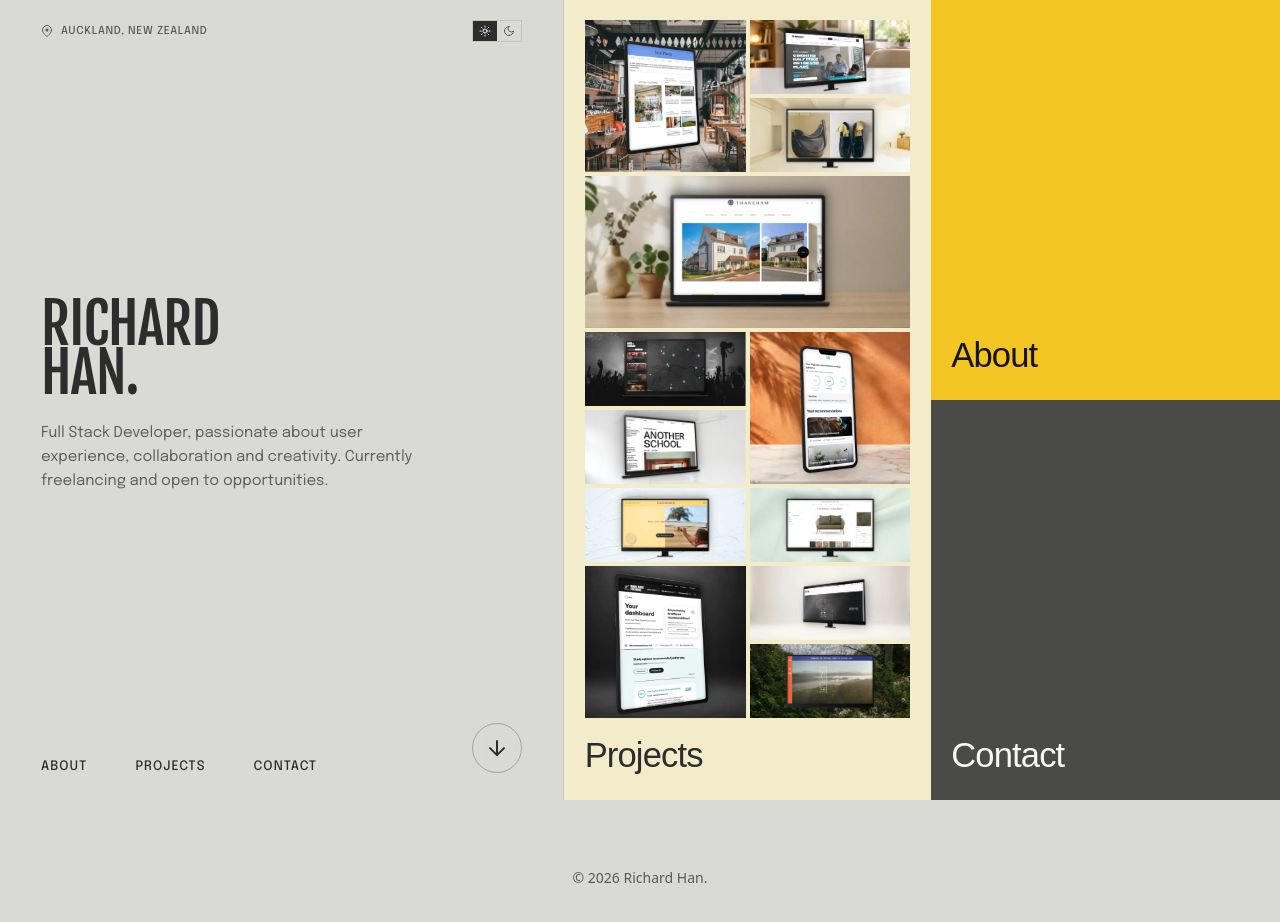
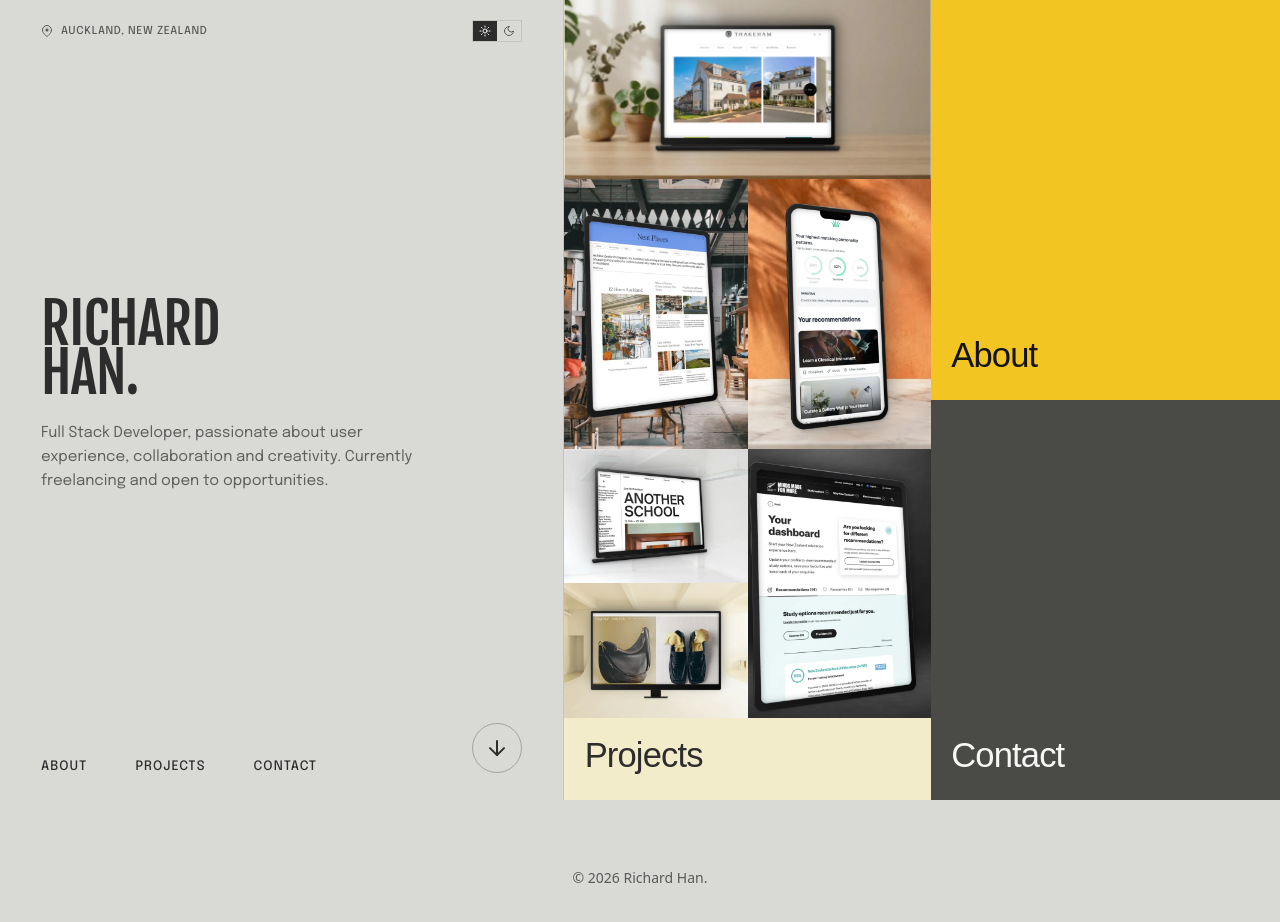
Before and after one commit to rlyhan/Richard-Han-Portfolio-New, a React (Vite) app: page / in a window 1280 px wide. Shown: the top 922 px of the page. Built offline with nearby package versions, Linux system fonts and the light colour scheme.

Commit message:
feat: cut the Projects mosaic to six shots, flush to the block's edges
Co-Authored-By: Claude Opus 5.5 <noreply@anthropic.com>

```diff
--- a/src/components/home/HomeBlocks.jsx
+++ b/src/components/home/HomeBlocks.jsx
@@ -6,26 +6,20 @@ import { PATHS } from "../../routes/routes";
 
 const REVEAL_STAGGER_MS = 120;
 
-const WIDE = "col-span-2";
-const UPRIGHT = "col-span-2 row-span-2";
-const ANCHOR = "col-span-4 row-span-2";
+const ANCHOR = "col-span-2 row-span-4";
+const UPRIGHT = "row-span-6";
+const STACKED = "row-span-3";
 
-// Hand-placed on a 4 by 9 grid: each span suits the device in the shot, and the
-// order is what packs them with no holes, so a new project needs a place here.
-// The eager three are the ones index.html preloads.
+// Hand-placed on a 2 by 16 grid: each span suits the device in the shot, and the
+// order is what packs them with no holes. The eager three are the ones index.html
+// preloads.
 const MOSAIC = [
+  { src: "thakeham.webp", span: ANCHOR, eager: true },
   { src: "neatplaces.webp", span: UPRIGHT, eager: true },
-  { src: "gnetwork.webp", span: WIDE },
-  { src: "deadlyponies.webp", span: WIDE },
-  { src: "thakeham.webp", span: ANCHOR, eager: true },
-  { src: "gigsoflondon.webp", span: WIDE },
   { src: "touchgrass.webp", span: UPRIGHT, eager: true },
-  { src: "physicsroom.webp", span: WIDE },
-  { src: "coloursmith.webp", span: WIDE },
-  { src: "jamesdunlop.webp", span: WIDE },
+  { src: "physicsroom.webp", span: STACKED },
   { src: "studywithnz.webp", span: UPRIGHT },
-  { src: "ecc.webp", span: WIDE },
-  { src: "westcoasttas.webp", span: WIDE },
+  { src: "deadlyponies.webp", span: STACKED },
 ];
 
 const Block = ({ to, label, index, className, children }) => {
@@ -35,13 +29,13 @@ const Block = ({ to, label, index, className, children }) => {
     <a
       {...link}
       className={cn(
-        "group flex animate-project-reveal flex-col justify-end px-block-gutter pb-[calc(theme(spacing.plate)+theme(spacing.plate-foot)+1px)] focus-visible:outline-current focus-visible:-outline-offset-4 motion-reduce:animate-none",
+        "group flex animate-project-reveal flex-col justify-end pb-[calc(theme(spacing.plate)+theme(spacing.plate-foot)+1px)] focus-visible:outline-current focus-visible:-outline-offset-4 motion-reduce:animate-none",
         className,
       )}
       style={{ animationDelay: `${index * REVEAL_STAGGER_MS}ms` }}
     >
       {children}
-      <span className="font-arial text-[clamp(1.75rem,2.7vw,2.75rem)] leading-none font-normal tracking-[-0.025em] underline-offset-[0.12em] group-hover:underline">
+      <span className="px-block-gutter font-arial text-[clamp(1.75rem,2.7vw,2.75rem)] leading-none font-normal tracking-[-0.025em] underline-offset-[0.12em] group-hover:underline">
         {label}
       </span>
     </a>
@@ -57,9 +51,9 @@ const HomeBlocks = () => (
       to={PATHS.projects}
       label="Projects"
       index={0}
-      className="row-span-2 min-h-0 bg-block-projects pt-block-gutter text-ink"
+      className="row-span-2 min-h-0 bg-block-projects text-ink"
     >
-      <div className="mb-block-gutter grid min-h-0 flex-1 grid-flow-dense grid-cols-4 grid-rows-9 gap-1">
+      <div className="mb-block-gutter grid min-h-0 flex-1 grid-cols-2 grid-rows-16">
         {MOSAIC.map(({ src, span, eager }) => (
           <div key={src} className={cn("relative overflow-hidden", span)}>
             <MattedShot src={src} alt="" eager={eager} fit={fitOf(src)} />
```
